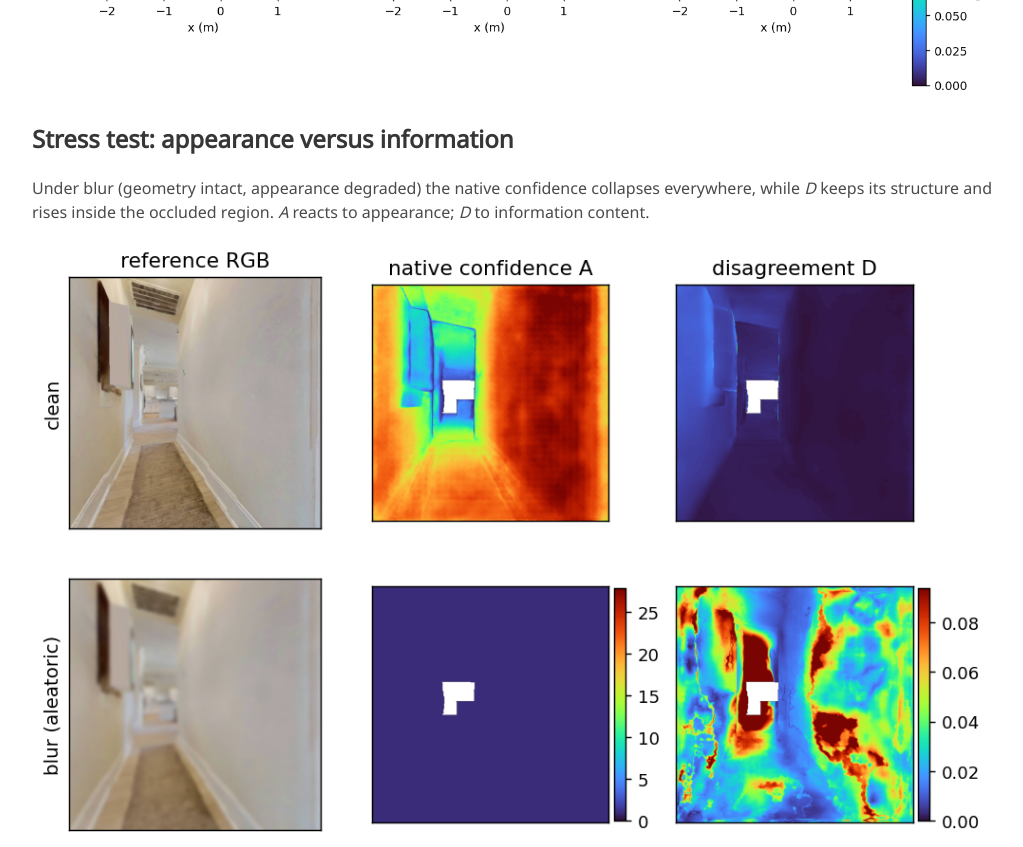
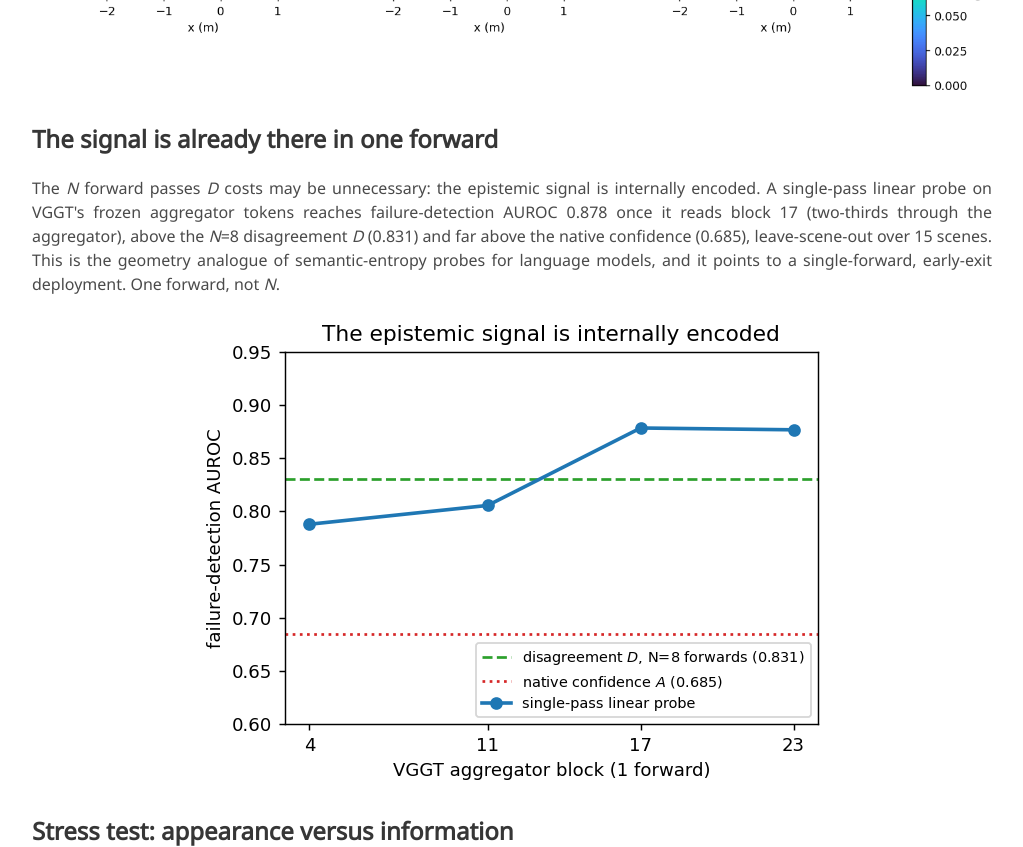
Before and after one commit to GeoTrust3D/geotrust3d.github.io, a plain HTML site: page index.html in a window 1280 px wide. Shown: the part 8200-9047 px from the top of the page, without its empty margins (128-1151 px from the left). Drawn offline with nearby package versions, Linux system fonts and the light colour scheme; some icons are missing; a web font is replaced by a local one.

Commit message:
GeoTrust Site

```diff
--- a/index.html
+++ b/index.html
@@ -270,6 +270,23 @@
 
     <div class="columns is-centered">
       <div class="column is-full content">
+        <h3 class="title is-4">The signal is already there in one forward</h3>
+        <p class="has-text-justified">
+          The <i>N</i> forward passes <i>D</i> costs may be unnecessary: the epistemic signal
+          is internally encoded. A single-pass linear probe on VGGT's frozen aggregator tokens
+          reaches failure-detection AUROC 0.878 once it reads block 17 (two-thirds through the
+          aggregator), above the <i>N</i>=8 disagreement <i>D</i> (0.831) and far above the
+          native confidence (0.685), leave-scene-out over 15 scenes. This is the geometry
+          analogue of semantic-entropy probes for language models, and it points to a
+          single-forward, early-exit deployment. One forward, not <i>N</i>.
+        </p>
+        <img src="./static/images/latent_probe.png" alt="Latent probe: the signal is internally encoded"
+             style="display:block; margin:auto; max-width:80%;">
+      </div>
+    </div>
+
+    <div class="columns is-centered">
+      <div class="column is-full content">
         <h3 class="title is-4">Stress test: appearance versus information</h3>
         <p class="has-text-justified">
           Under blur (geometry intact, appearance degraded) the native confidence collapses
```
